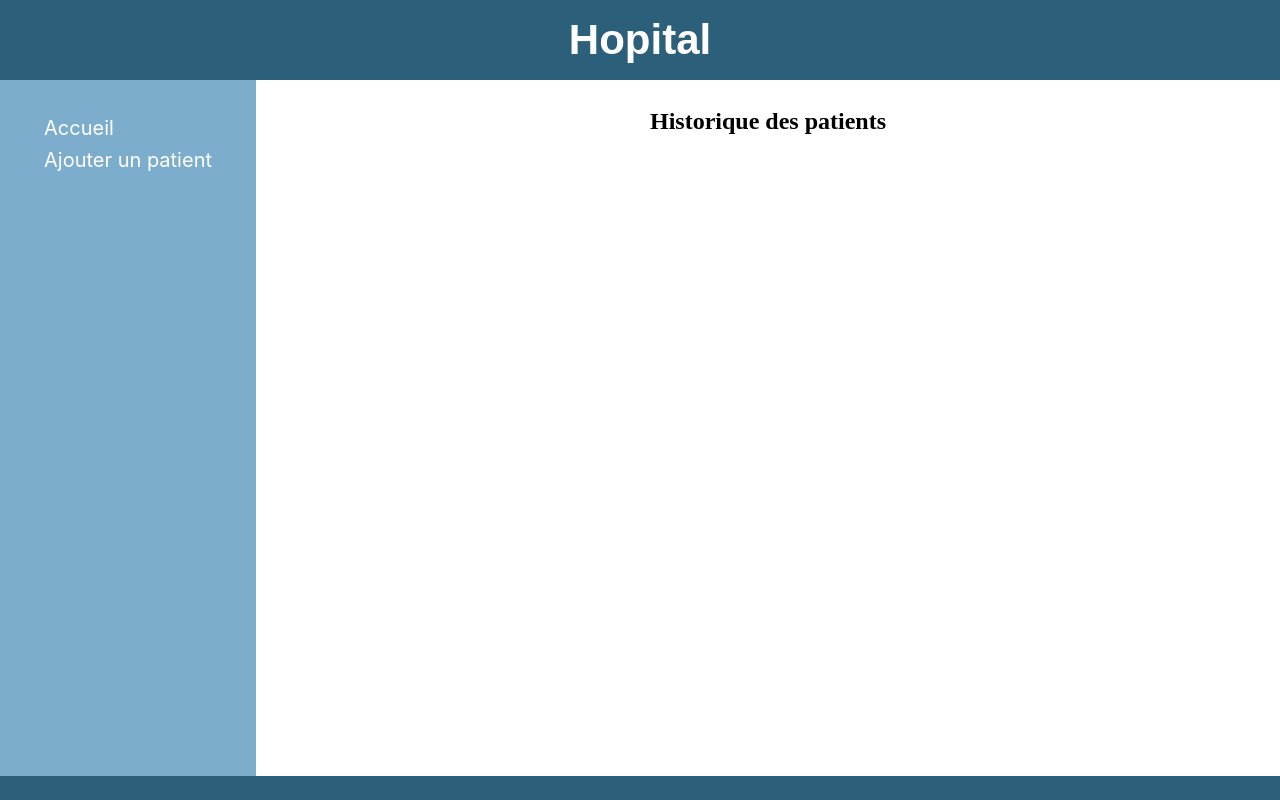
After one commit to Mikat63/vanilla_back_pdo, a PHP site: page /liste_patients.php in a window 1280 px wide. The commit adds this page. Run offline with PHP 8.4, Linux system fonts and the light colour scheme; data that the repository does not hold is empty.

Commit message:
COMPLETE: Exercice-PDO-2 exercice_2

```diff
--- a/Exercice-PDO-2/ajout_patient.php
+++ b/Exercice-PDO-2/ajout_patient.php
@@ -18,6 +18,8 @@
             <nav>
                 <ul>
                     <li><a href="index.php">Accueil</a></li>
+                    <li><a href="ajout_patient.php">Ajouter un patient</a></li>
+                    <li><a href="liste_patients.php">Liste des patients</a></li>
                 </ul>
             </nav>
         </aside>
--- a/Exercice-PDO-2/index.php
+++ b/Exercice-PDO-2/index.php
@@ -18,6 +18,7 @@
             <nav>
                 <ul>
                     <li><a href="ajout_patient.php">Ajouter un patient</a></li>
+                    <li><a href="liste_patients.php">Liste des patients</a></li>
                 </ul>
             </nav>
         </aside>
--- /dev/null
+++ b/Exercice-PDO-2/liste_patients.php
@@ -0,0 +1,63 @@
+<?php
+require_once "process/db_connect.php";
+
+$request = $db->query("SELECT
+                            *
+                       FROM
+                            patients
+                       ORDER BY
+                            lastname ASC ;");
+
+$patients = $request->fetchAll();
+?>
+
+<!DOCTYPE html>
+<html lang="en">
+
+<head>
+    <meta charset="UTF-8">
+    <meta name="viewport" content="width=device-width, initial-scale=1.0">
+    <link rel="stylesheet" href="style.css">
+    <title>Hopital - Liste des patients</title>
+</head>
+
+<body>
+    <header>
+        <h1>Hopital</h1>
+    </header>
+
+    <div class="main_aside_container">
+        <aside>
+            <nav>
+                <ul>
+                    <li><a href="index.php">Accueil</a></li>
+                    <li><a href="ajout_patient.php">Ajouter un patient</a></li>
+                </ul>
+            </nav>
+        </aside>
+
+        <main class="main_container">
+            <div class="main_title_container">
+                <h2>Historique des patients</h2>
+            </div>
+
+            <section class="main_patient_container">
+                <?php foreach ($patients as $patient) {
+                ?>
+                    <article class="patient_container">
+                        <h4><?= $patient['lastname'] . " " . $patient['firstname'] ?></h4>
+                        <p><?= "<strong>Date de naissance : </strong>" . $patient['birthdate'] ?></p>
+                        <p><?= "<strong>Email : </strong>" . $patient['mail'] ?></p>
+                        <p><?= "<strong>Téléphone : </strong>" . $patient['phone'] ?></p>
+                    </article>
+                <?php
+                }
+                ?>
+            </section>
+        </main>
+    </div>
+
+    <footer></footer>
+</body>
+
+</html>
--- /dev/null
+++ b/Exercice-PDO-2/process/db_connect.php
@@ -0,0 +1,10 @@
+<?php
+try {
+    $dsn = "mysql:host=localhost;dbname=hospitale2n";
+    $user = "root";
+    $password = "";
+
+    $db = new PDO($dsn, $user, $password);
+} catch (PDOException $error) {
+    header("Location: ../ajout_patient.php?error=$error");
+}
--- a/Exercice-PDO-2/style.css
+++ b/Exercice-PDO-2/style.css
@@ -7,11 +7,13 @@
 :root {
   --title-font: manrope, sans-serif;
   --text-font: inter, sans-serif;
-  --font-size-text: 20px;
+  --font-size-title: 42px;
+  --font-size-a: 20px;
+  --font_size-text: 16px;
   --font-color-white: white;
   --font-color-black: black;
   --background-color: #2c5f7a;
-  --aside-color: #7dadcc;
+  --secondary-background-color: #7dadcc;
   --hover_color: rgb(31, 92, 119);
 }
 
@@ -32,7 +34,6 @@ header {
   background: var(--background-color);
   padding: 16px;
   color: var(--font-color-white);
-  flex-shrink: 0;
 }
 
 main {
@@ -44,11 +45,11 @@ aside {
   display: flex;
   flex-direction: column;
   align-items: center;
-  background: var(--aside-color);
+  background: var(--secondary-background-color);
   padding: 36px;
   color: var(--font-color-white);
   width: 20%;
-  font-size: var(--font-size-text);
+  font-size: var(--font-size-a);
 }
 
 main {
@@ -70,14 +71,15 @@ footer {
 .main_aside_container {
   display: flex;
   flex: 1;
-  font-size: var(--font-size-text);
 }
 
 .main_container {
   display: flex;
   flex-direction: column;
   gap: 36px;
-  padding: 48px;
+  padding: 28px;
+  width: 80%;
+  font-size: var(--font-size-text);
 }
 
 .main_title_container {
@@ -92,6 +94,7 @@ footer {
   flex-direction: column;
   gap: 8px;
   color: var(--font-color-black);
+  font-family: var(--text-font);
 }
 
 .form-container input {
@@ -99,6 +102,23 @@ footer {
   border: none;
   border-radius: 4px;
   background-color: transparent;
+}
+
+.main_patient_container {
+  display: flex;
+  flex-direction: row;
+  flex-wrap: wrap;
+  justify-content: center;
+  align-items: center;
+  gap: 28px;
+  font-family: var(--text-font);
+}
+
+.patient_container {
+  border: 2px solid var(--secondary-background-color);
+  border-radius: 4px;
+  max-width: 400px;
+  padding: 16px;
 }
 
 /* nav elements */
@@ -112,12 +132,21 @@ nav {
 /* title elements */
 h1 {
   font-family: var(--title-font);
+  font-size: var(--font-size-title);
+}
+
+h4 {
+  font-size: 20px;
 }
 
 /* list elements */
 ul {
+  display: flex;
+  flex-direction: column;
   list-style-type: none;
   width: 100%;
+  gap: 8px;
+  font-family: var(--title-font);
 }
 
 /* links elements */
```
Also changed, not shown: Exercice-PDO-2/process/patient.php (+5 -8 lines).
